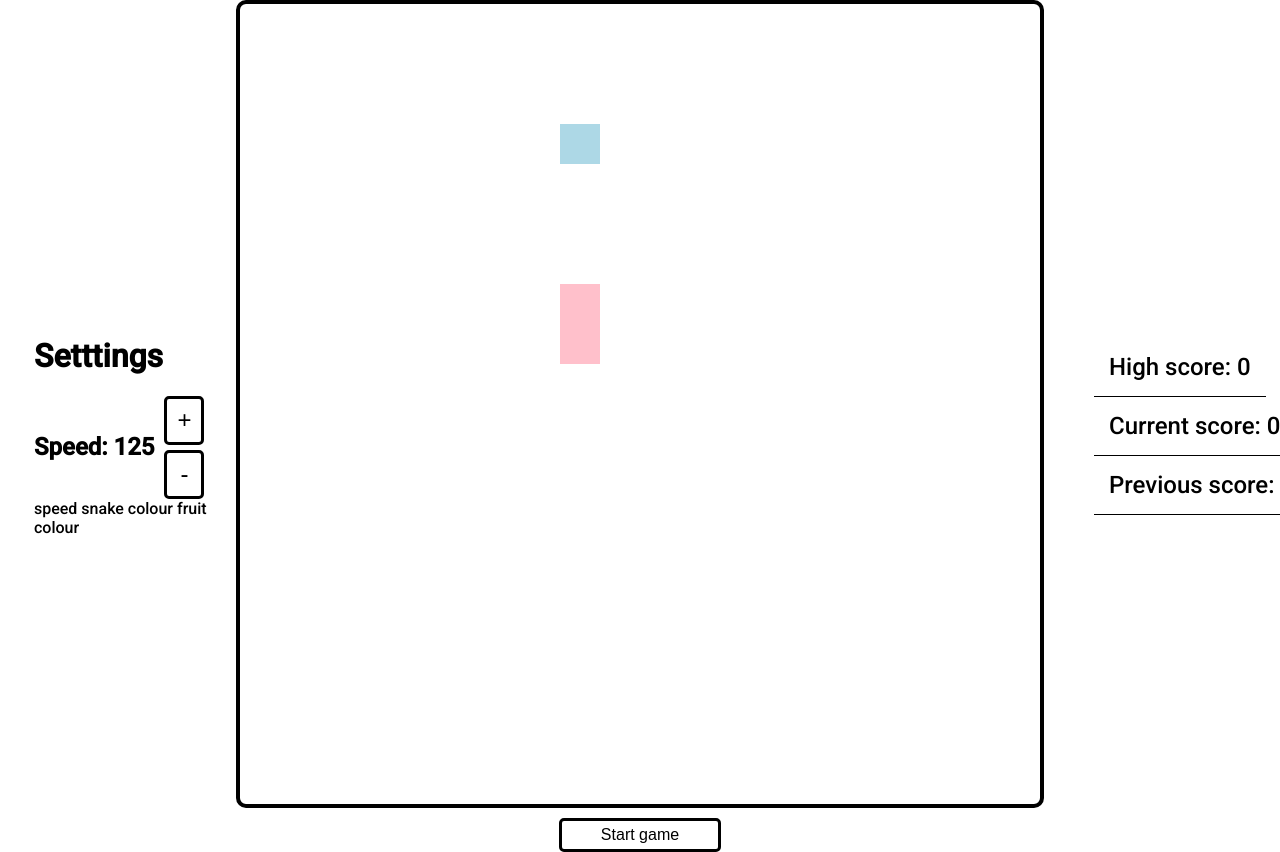
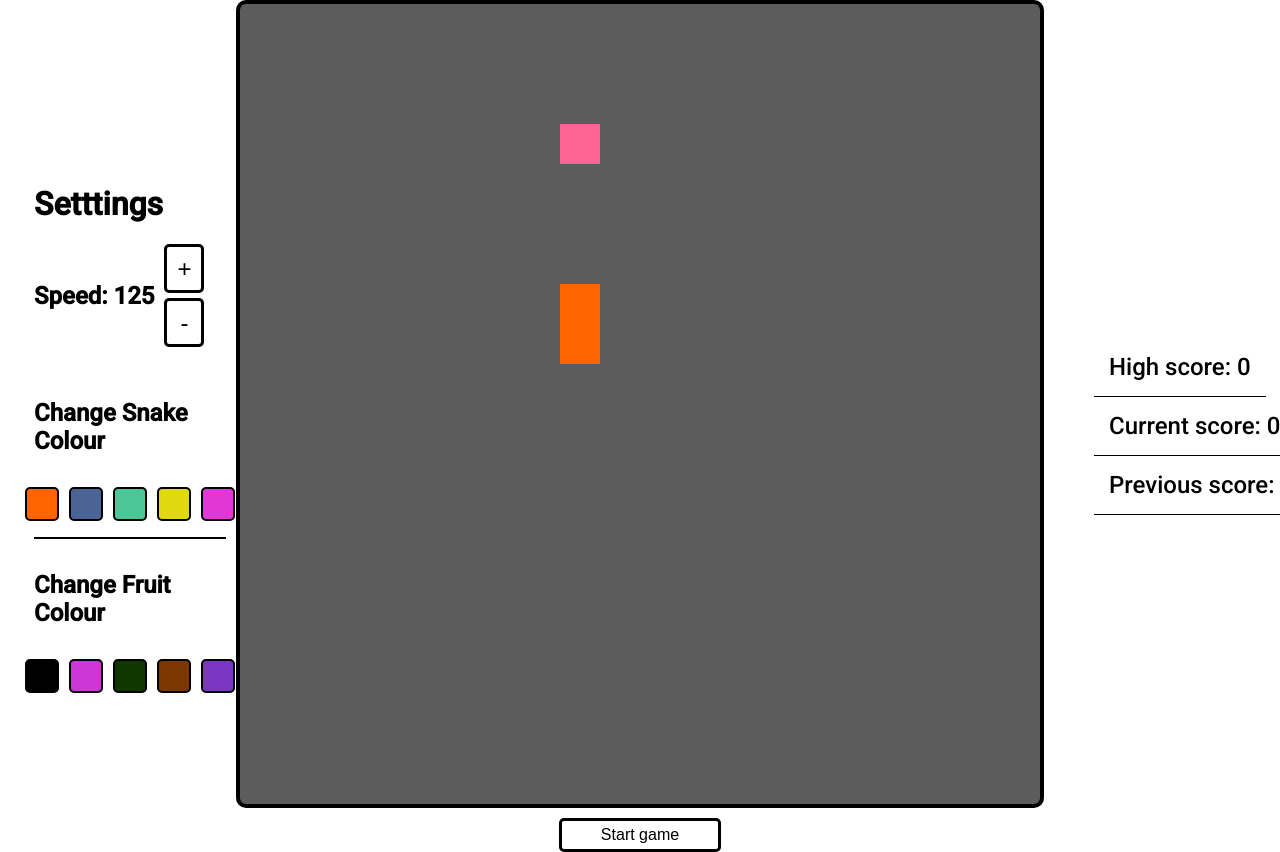
Before and after one commit to taine-rasmussen/Snaaaaake, a React (Create React App) app: page / in a window 1280 px wide. Shown: the top 852 px of the page. Built offline with nearby package versions, Linux system fonts and the light colour scheme.

Commit message:
display colour options

```diff
--- a/src/App.css
+++ b/src/App.css
@@ -14,7 +14,7 @@ body {
 }
 
 button{
-    border-radius: 5px;
+  border-radius: 5px;
   border: 3px solid #000;
   background-color: #fff;
 }
@@ -48,6 +48,10 @@ ul{
   gap: 10px
 }
 
+.gameboard{
+  background-color: rgb(92, 92, 92);
+}
+
 .game_container button{
    width: 20%;
   padding: 5px;
--- a/src/App.js
+++ b/src/App.js
@@ -22,6 +22,8 @@ function App() {
   const [newSpeed, setNewSpeed] = useState(125)
   const [gameOver, setGameOver] = useState(false);
   const [score, setScore] = useState({curr: 0, prev: 0, high: 0})
+  const [snakeColour, setSnakeColour] = useState('#ff6400')
+  const [fruitColour, setFruitColour] = useState('#ff6496')
 
   const startGame = () => {
     setSnake(SNAKE_START);
@@ -42,7 +44,7 @@ function App() {
   const createNewFruit = () => {
     const newFruitLocation = [randomNum(),randomNum()]
     snake.map(cell => {
-      if (cell.toString() == newFruitLocation.toString()){
+      if (cell[0] == newFruitLocation[0] && cell[1] == newFruitLocation[1]){
         return createNewFruit()
       }
     })
@@ -96,9 +98,9 @@ function App() {
       context.setTransform(SCALE, 0, 0, SCALE, 0, 0);
       context.clearRect(0, 0, window.innerWidth, window.innerHeight);
       checkFruitCollision()
-      context.fillStyle = "pink";
+      context.fillStyle = snakeColour;
       snake.forEach(([x, y]) => context.fillRect(x, y, 1, 1));
-      context.fillStyle = "lightblue";
+      context.fillStyle = fruitColour;
       context.fillRect(fruit[0], fruit[1], 1, 1);
     },
     [snake, fruit, gameOver]
@@ -112,9 +114,10 @@ function App() {
       onKeyDown={e => moveSnake(e)}
     >
       <Settings
-        speed={speed}
         newSpeed={newSpeed}
         setNewSpeed={setNewSpeed}
+        setSnakeColour={setSnakeColour}
+        setFruitColour={setFruitColour}
       />
       <div className='game_container'>
         <canvas
--- a/src/Settings/Settings.css
+++ b/src/Settings/Settings.css
@@ -19,3 +19,27 @@
   padding: 7.5px 10px;
   font-size: 1.5rem;
 }
+
+.colours_container{
+  display: flex;
+  flex-direction: column;
+  align-items: center;
+}
+
+.colour_container{
+  height: 30px;
+  display: flex;
+  flex-direction: row;
+  gap: 10px;
+}
+
+.colour_option{
+  height: 100%;
+  width: 30px;
+  border: #000 2px solid;
+  border-radius: 5px;
+}
+
+.colour_option:hover{
+  cursor: pointer;
+}
--- a/src/Settings/Settings.js
+++ b/src/Settings/Settings.js
@@ -2,10 +2,14 @@ import './Settings.css'
 
 const Settings = (props) => {
   const {
+    newSpeed,
     setNewSpeed,
-    newSpeed,
-    speed
+    setSnakeColour,
+    setFruitColour
   } = props;
+
+  const allSnakeColours = ['#ff6400', '#4b6496', '#4bc696', '#e0d910', '#e237d6']
+  const allFruitColours = ['#000', '#ca37d6', '#113700', '#7c3700', '#7c37c2']
 
   const increaseSpeed = () => {
     const udpatedSpeed = newSpeed + 25
@@ -29,9 +33,36 @@ const Settings = (props) => {
               <button onClick={decreaseSpeed}>-</button>
             </div>
         </div>
-        speed
-        snake colour
-        fruit colour
+        <div
+          className='colours_container'
+          style={{borderBottom: '2px solid #000', padding: '20px 0px' }}>
+          <h4>Change Snake Colour</h4>
+        <div className='colour_container'>
+          {allSnakeColours.map(colour => {
+            return (
+              <div
+                key={colour}
+                className='colour_option'
+                style={{ backgroundColor: colour }}
+              />
+            )
+          })}
+        </div>
+        </div>
+        <div className='colours_container'>
+          <h4>Change Fruit Colour</h4>
+          <div className='colour_container'>
+            {allFruitColours.map(colour => {
+              return(
+                <div
+                  key={colour}
+                  className='colour_option'
+                  style={{backgroundColor: colour}}
+                />
+              )
+            })}
+          </div>
+        </div>
     </div>
   )
 }
```
